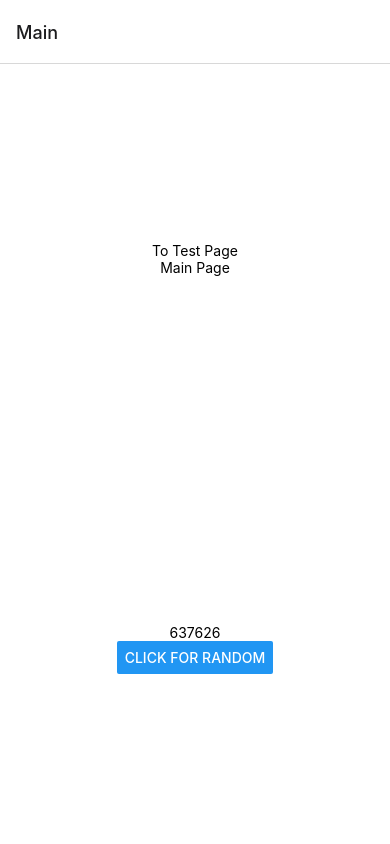
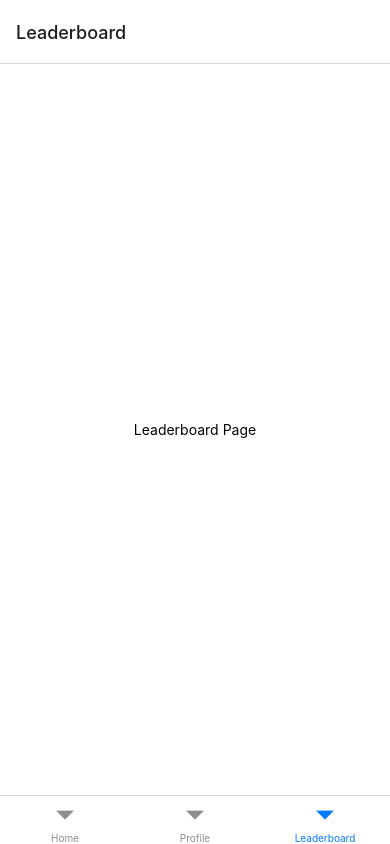
Before and after one commit to jamesocana6/expo-app-test, a React Native app: screen /Leaderboard in a window 390 px wide. Built offline with nearby package versions, Linux system fonts and the light colour scheme.

Commit message:
bottom tab navigation bar added - routes work

```diff
--- a/App.js
+++ b/App.js
@@ -13,9 +13,11 @@ export default function App() {
         <Stack.Screen
           name="Main"
           component={Main}
-          options={{title: 'Main'}}
+          options={{title: 'Main', headerShown: false,}}
         />
-        <Stack.Screen name="Test" component={Test} />
+        <Stack.Screen
+          name="Test"
+          component={Test} />
       </Stack.Navigator>
     </NavigationContainer>
   );
--- a/package.json
+++ b/package.json
@@ -10,6 +10,7 @@
   },
   "dependencies": {
     "@expo/webpack-config": "^0.17.2",
+    "@react-navigation/bottom-tabs": "^6.5.2",
     "@react-navigation/native": "^6.1.1",
     "@react-navigation/native-stack": "^6.9.7",
     "expo": "~47.0.9",
@@ -17,9 +18,9 @@
     "react": "18.1.0",
     "react-dom": "18.1.0",
     "react-native": "0.70.5",
-    "react-native-web": "~0.18.9",
+    "react-native-safe-area-context": "4.4.1",
     "react-native-screens": "~3.18.0",
-    "react-native-safe-area-context": "4.4.1"
+    "react-native-web": "~0.18.9"
   },
   "devDependencies": {
     "@babel/core": "^7.12.9"
--- /dev/null
+++ b/src/pages/Home.js
@@ -0,0 +1,39 @@
+import React, { useEffect, useState } from "react";
+import { Text, View, StyleSheet, TouchableOpacity, Button } from "react-native";
+
+const Home = ({navigation}) => {
+    const [nums, setNums] = useState()
+    const randNumbers = () => {
+        let randNums = [];
+        for (let i = 0; i < 6; i++) {
+            randNums.push(Math.floor(Math.random() * 9 + 1));
+        }
+        setNums(randNums);
+    }
+    useEffect(() => { randNumbers() }, [])
+    return (
+        <>
+            <View style={styles.container}>
+                <TouchableOpacity onPress={() => navigation.navigate('Test')}>
+                    <Text>To Test Page</Text>
+                </TouchableOpacity>
+                <Text>Home Page</Text>
+            </View>
+            <View style={styles.container}>
+                <Text>{nums}</Text>
+                <Button title="Click for random" onPress={randNumbers} />
+            </View>
+        </>
+    )
+}
+
+const styles = StyleSheet.create({
+    container: {
+        flex: 1,
+        backgroundColor: '#fff',
+        alignItems: 'center',
+        justifyContent: 'center',
+    },
+});
+
+export default Home;
--- /dev/null
+++ b/src/pages/Leaderboard.js
@@ -0,0 +1,23 @@
+import React from "react";
+import { Text, View, StyleSheet } from "react-native";
+
+const Leaderboard = () => {
+    return (
+        <>
+            <View style={styles.container}>
+                <Text>Leaderboard Page</Text>
+            </View>
+        </>
+    )
+}
+
+const styles = StyleSheet.create({
+    container: {
+      flex: 1,
+      backgroundColor: '#fff',
+      alignItems: 'center',
+      justifyContent: 'center',
+    },
+  });
+
+export default Leaderboard;
--- a/src/pages/Main.js
+++ b/src/pages/Main.js
@@ -1,39 +1,31 @@
-import React, { useEffect, useState } from "react";
-import { Text, View, StyleSheet, TouchableOpacity, Button } from "react-native";
+import React from "react";
+import { StyleSheet } from "react-native";
+import { createBottomTabNavigator } from "@react-navigation/bottom-tabs";
+import Profile from "./Profile";
+import Leaderboard from "./Leaderboard";
+import Home from "./Home";
 
-const Main = ({navigation}) => {
-    const [nums, setNums] = useState()
-    const randNumbers = () => {
-        let randNums = [];
-        for (let i = 0; i < 6; i++) {
-            randNums.push(Math.floor(Math.random()*9+1));
-        }
-        setNums(randNums);
-    }
-    useEffect(() => {randNumbers()}, [])
+const Tab = createBottomTabNavigator();
+
+const Main = () => {
     return (
         <>
-            <View style={styles.container}>
-                <TouchableOpacity onPress={() => navigation.navigate('Test')}>
-                    <Text>To Test Page</Text>
-                </TouchableOpacity>
-                <Text>Main Page</Text>
-            </View>
-            <View style={styles.container}>
-                <Text>{nums}</Text>
-                <Button title="Click for random" onPress={randNumbers}/>
-            </View>
+            <Tab.Navigator>
+                <Tab.Screen name="Home" component={Home} />
+                <Tab.Screen name="Profile" component={Profile} />
+                <Tab.Screen name="Leaderboard" component={Leaderboard} />
+            </Tab.Navigator>
         </>
     )
 }
 
 const styles = StyleSheet.create({
     container: {
-      flex: 1,
-      backgroundColor: '#fff',
-      alignItems: 'center',
-      justifyContent: 'center',
+        flex: 1,
+        backgroundColor: '#eee',
+        alignItems: 'center',
+        justifyContent: 'center',
     },
-  });
+});
 
 export default Main;
--- /dev/null
+++ b/src/pages/Profile.js
@@ -0,0 +1,23 @@
+import React from "react";
+import { Text, View, StyleSheet } from "react-native";
+
+const Profile = () => {
+    return (
+        <>
+            <View style={styles.container}>
+                <Text>Profile Page</Text>
+            </View>
+        </>
+    )
+}
+
+const styles = StyleSheet.create({
+    container: {
+      flex: 1,
+      backgroundColor: '#fff',
+      alignItems: 'center',
+      justifyContent: 'center',
+    },
+  });
+
+export default Profile;
```
Also changed, not shown: 1 other file (tests, documents, lock files or other folders).
